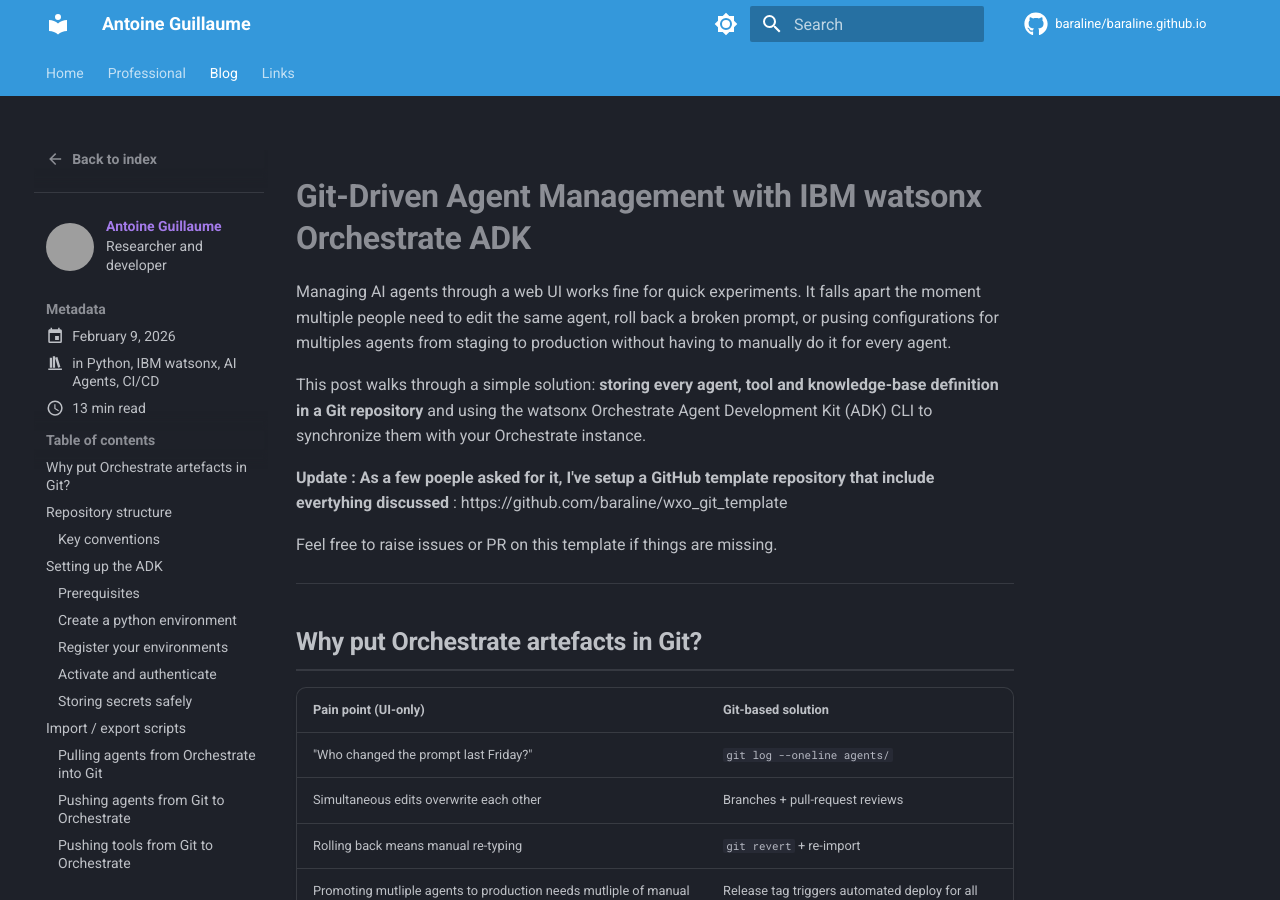
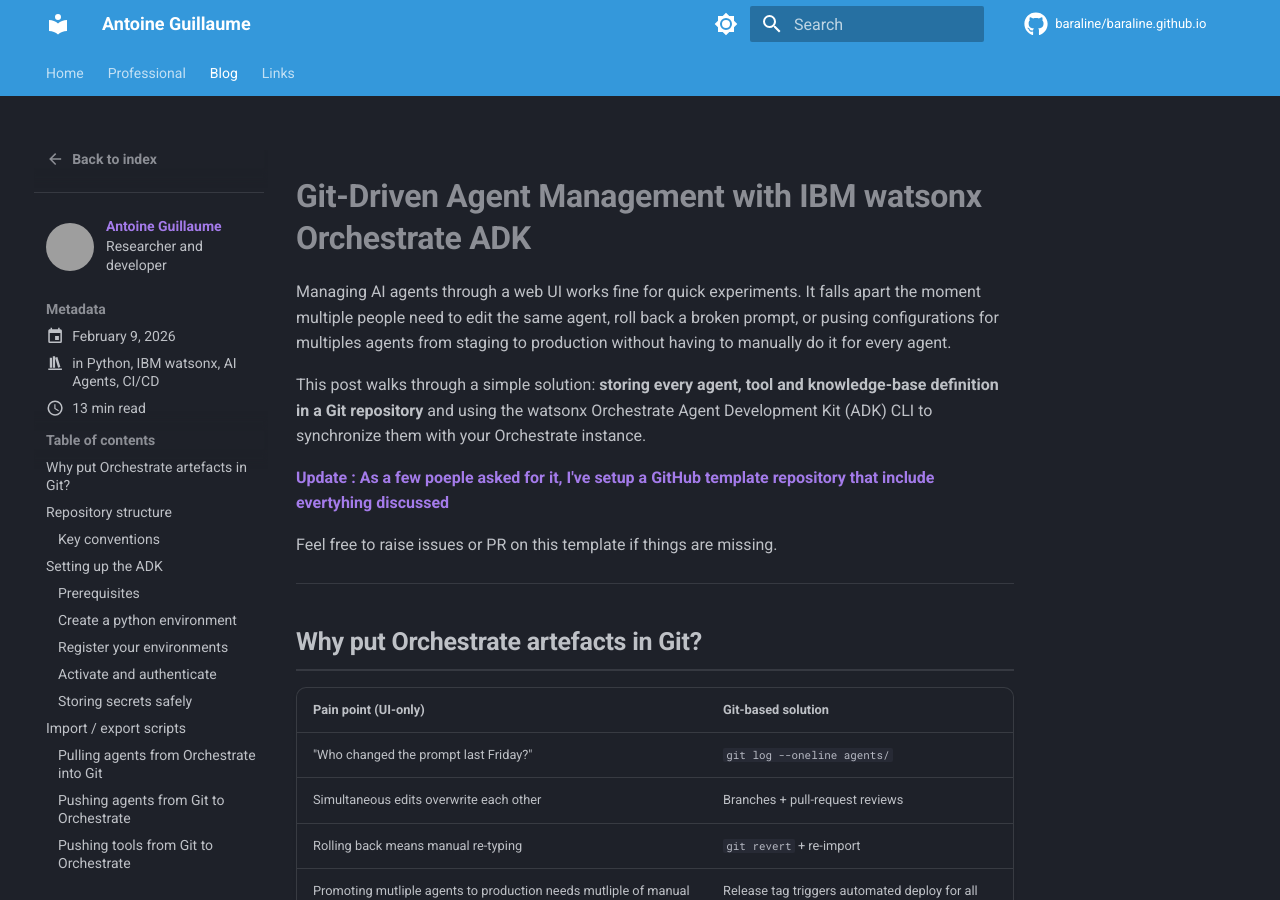
Before and after one commit to baraline/baraline.github.io, an MkDocs documentation site: the page built from docs/blog/posts/wxo_as_code_git.md, in a window 1280 px wide and 900 px high. Built offline with MkDocs 1.6.1 and Material for MkDocs 9.7.7, drawn with Linux system fonts in a browser that asks for light colours; comment, search, counter and statistics services are not loaded; grey boxes are pictures that could not be loaded.

Commit message:
Update wxo_as_code_git.md

```diff
--- a/docs/blog/posts/wxo_as_code_git.md
+++ b/docs/blog/posts/wxo_as_code_git.md
@@ -17,7 +17,7 @@ It falls apart the moment multiple people need to edit the same agent, roll back
 
 This post walks through a simple solution: **storing every agent, tool and knowledge-base definition in a Git repository** and using the watsonx Orchestrate Agent Development Kit (ADK) CLI to synchronize them with your Orchestrate instance.
 
-**Update : As a few poeple asked for it, I've setup a GitHub template repository that include evertyhing discussed** : https://github.com/baraline/wxo_git_template
+[**Update : As a few poeple asked for it, I've setup a GitHub template repository that include evertyhing discussed**](https://github.com/baraline/wxo_git_template)
 
 Feel free to raise issues or PR on this template if things are missing.
 
```
